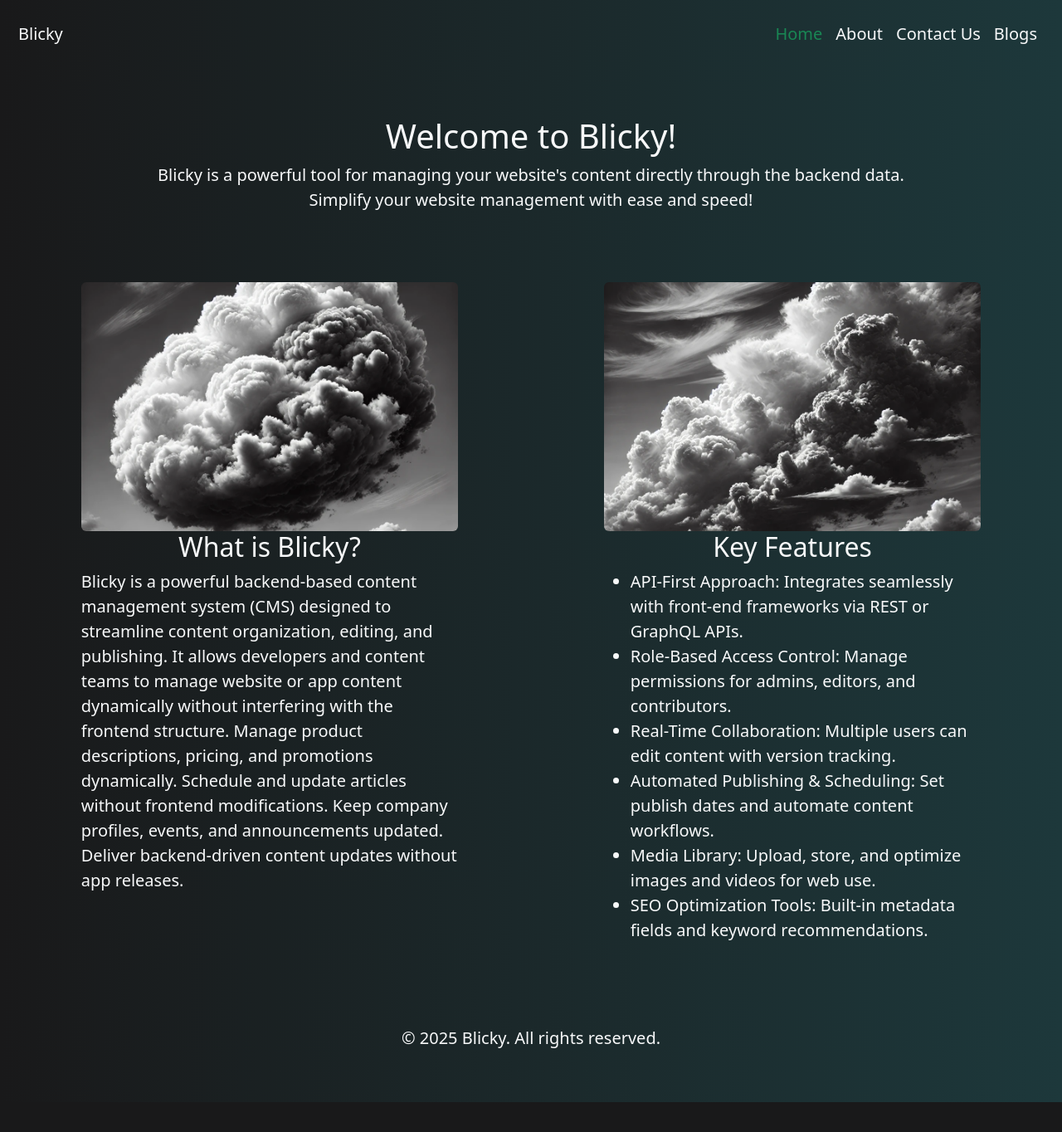
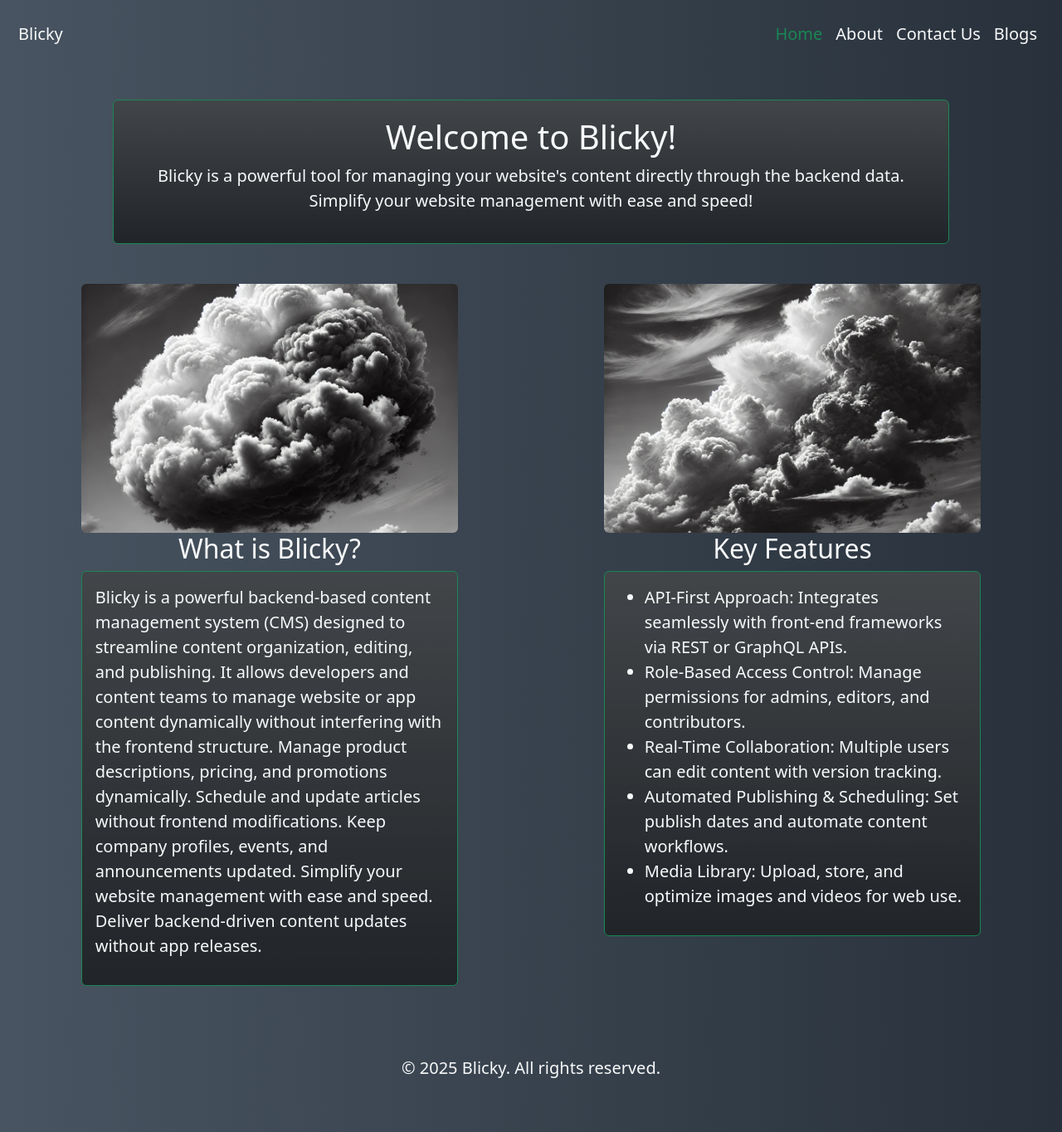
Before and after one commit to theyvraj/cms, a Flask app: page / in a window 1280 px wide. Shown: the whole page at 83% size. Before the commit the page ends 1328 px from the top, so only its background shows below. Run offline with Flask 3, Linux system fonts and the light colour scheme.

Commit message:
modified:   static/style.css 	modified:   templates/about.html 	modified:   templates/homepage.html

```diff
--- a/static/style.css
+++ b/static/style.css
@@ -1,5 +1,5 @@
 body{
-    background-image:linear-gradient(to right,#19191a,#1d383b) ;
+    background-image:linear-gradient(to left,#28313B,#485461) ;
     color: #fff;
     padding: 10px;
     text-align: center;
--- a/templates/about.html
+++ b/templates/about.html
@@ -33,7 +33,7 @@
             </div>
         </div>
     </nav>
-    <div class="container mt-5">
+    <div class="container mt-5 bg-dark bg-gradient border border-success rounded">
         <h1>About Blicky</h1>
         <p style="text-align:justify;">Welcome to Blicky, the ultimate content management solution designed to streamline your workflow and enhance efficiency. Built for developers, content creators, and businesses, Blicky empowers users to manage and publish content seamlessly—directly from the back-end.
 
--- a/templates/homepage.html
+++ b/templates/homepage.html
@@ -33,7 +33,7 @@
             </div>
         </div>
     </nav>
-    <div class="container mt-5 text-light">
+    <div class="container mt-5 text-light bg-dark bg-gradient border border-success rounded">
         <h1>Welcome to Blicky!</h1>
         <p class="lead">Blicky is a powerful tool for managing your website's content directly through the backend data. Simplify your website management with ease and speed!</p>
     </div>
@@ -42,21 +42,20 @@
             <div class="col d-flex flex-column align-items-center">
                 <img src="{{ url_for('static', filename='img_01.webp') }}" class="w-75 img-fluid rounded" style="max-height: 300px; object-fit: cover;">
                 <h2>What is Blicky?</h2>
-                <div class="text-start w-75">
-                    <p>Blicky is a powerful backend-based content management system (CMS) designed to streamline content organization, editing, and publishing. It allows developers and content teams to manage website or app content dynamically without interfering with the frontend structure. Manage product descriptions, pricing, and promotions dynamically. Schedule and update articles without frontend modifications. Keep company profiles, events, and announcements updated. Deliver backend-driven content updates without app releases.</p>
+                <div class="text-start w-75 bg-dark bg-gradient border p-3 border-success rounded">
+                    <p>Blicky is a powerful backend-based content management system (CMS) designed to streamline content organization, editing, and publishing. It allows developers and content teams to manage website or app content dynamically without interfering with the frontend structure. Manage product descriptions, pricing, and promotions dynamically. Schedule and update articles without frontend modifications. Keep company profiles, events, and announcements updated. Simplify your website management with ease and speed. Deliver backend-driven content updates without app releases.</p>
                 </div>
             </div>
             <div class="col d-flex flex-column align-items-center">
                 <img src="{{ url_for('static', filename='img_02.webp') }}" class="w-75 img-fluid rounded" style="max-height: 300px; object-fit: cover;">
                 <h2>Key Features</h2>
-                <div class="text-start w-75">
+                <div class="text-start w-75 bg-dark bg-gradient border p-3 border-success rounded">
                     <ul>
                         <li>API-First Approach: Integrates seamlessly with front-end frameworks via REST or GraphQL APIs.</li>
                         <li>Role-Based Access Control: Manage permissions for admins, editors, and contributors.</li>
                         <li>Real-Time Collaboration: Multiple users can edit content with version tracking.</li>
                         <li>Automated Publishing & Scheduling: Set publish dates and automate content workflows.</li>
                         <li>Media Library: Upload, store, and optimize images and videos for web use.</li>
-                        <li>SEO Optimization Tools: Built-in metadata fields and keyword recommendations.</li>
                     </ul>
                 </div>
             </div>
```
